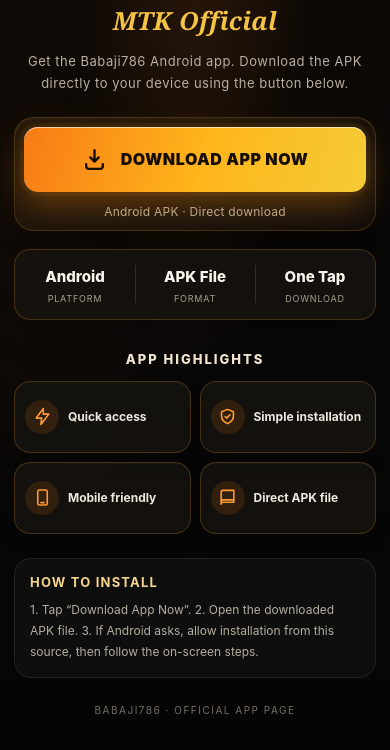
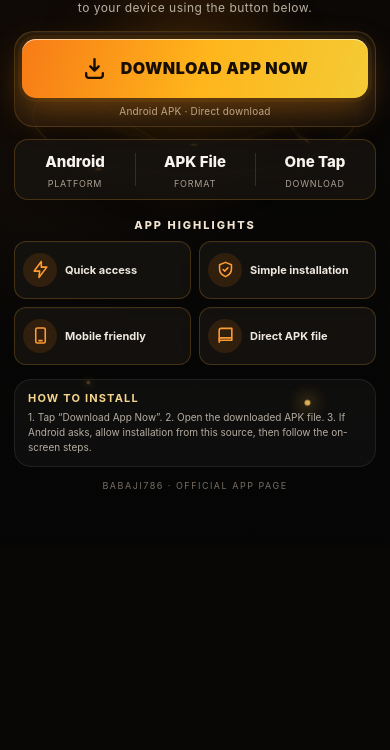
Before and after one commit to ashoksahani7082/babaji786, a plain HTML site: page index.html in a window 390 px wide. Shown: the part 299-1049 px from the top of the page. After the commit the page ends 844 px from the top, so only its background shows below. Drawn offline with Linux system fonts and the light colour scheme.

Commit message:
Add animated 3D orbital background and compact mobile viewport layout

```diff
--- a/index.html
+++ b/index.html
@@ -30,7 +30,45 @@
         radial-gradient(ellipse at 8% 52%, rgba(75, 39, 11, .16), transparent 35%),
         linear-gradient(180deg, #130b06 0%, #090807 52%, #050505 100%);
     }
-    .page { width: min(100%, 760px); margin: 0 auto; text-align: center; }
+    .ambient-scene {
+      position: fixed; inset: 0; overflow: hidden; pointer-events: none; z-index: 0;
+      perspective: 900px; isolation: isolate;
+    }
+    .ambient-glow {
+      position: absolute; width: min(72vw, 620px); aspect-ratio: 1; border-radius: 50%;
+      left: 50%; top: 46%; transform: translate(-50%,-50%);
+      background: radial-gradient(circle, rgba(224,146,28,.17) 0%, rgba(153,83,15,.08) 36%, transparent 70%);
+      filter: blur(18px); animation: ambientBreath 7s ease-in-out infinite alternate;
+    }
+    .orbit {
+      position: absolute; left: 50%; top: 48%; border: 1px solid rgba(245,181,62,.18);
+      border-radius: 50%; transform-style: preserve-3d; transform: translate(-50%,-50%) rotateX(68deg) rotateZ(0deg);
+      box-shadow: 0 0 18px rgba(224,157,44,.07), inset 0 0 18px rgba(224,157,44,.04);
+    }
+    .orbit::before, .orbit::after {
+      content: ""; position: absolute; width: 9px; height: 9px; border-radius: 50%;
+      background: radial-gradient(circle at 30% 25%, #fff2c1, #f6b52d 42%, #a64a08 78%);
+      box-shadow: 0 0 12px #f5b63c, 0 0 28px rgba(245,182,60,.6);
+    }
+    .orbit::before { left: 12%; top: 14%; }
+    .orbit::after { right: 10%; bottom: 12%; width: 6px; height: 6px; }
+    .orbit-one { width: min(82vw, 720px); height: min(82vw, 720px); animation: orbitSpin 24s linear infinite; }
+    .orbit-two { width: min(65vw, 570px); height: min(65vw, 570px); border-color: rgba(255,205,99,.13); animation: orbitSpinBack 31s linear infinite; }
+    .orbit-three { width: min(48vw, 420px); height: min(48vw, 420px); border-style: dashed; border-color: rgba(239,144,27,.15); animation: orbitSpin 38s linear infinite; }
+    .particle {
+      position: absolute; width: 4px; height: 4px; border-radius: 50%; background: #ffc65b;
+      box-shadow: 0 0 12px 3px rgba(255,184,58,.42); opacity: .7;
+      animation: particleFloat 8s ease-in-out infinite;
+    }
+    .particle.p1 { left: 12%; top: 26%; animation-delay: -2s; }
+    .particle.p2 { right: 14%; top: 34%; animation-delay: -5s; }
+    .particle.p3 { left: 22%; bottom: 19%; animation-delay: -3.5s; }
+    .particle.p4 { right: 24%; bottom: 15%; animation-delay: -6s; }
+    @keyframes orbitSpin { from { transform: translate(-50%,-50%) rotateX(68deg) rotateZ(0deg); } to { transform: translate(-50%,-50%) rotateX(68deg) rotateZ(360deg); } }
+    @keyframes orbitSpinBack { from { transform: translate(-50%,-50%) rotateX(68deg) rotateY(24deg) rotateZ(360deg); } to { transform: translate(-50%,-50%) rotateX(68deg) rotateY(24deg) rotateZ(0deg); } }
+    @keyframes ambientBreath { from { opacity: .55; scale: .88; } to { opacity: 1; scale: 1.12; } }
+    @keyframes particleFloat { 0%,100% { transform: translate3d(0,0,0) scale(.8); opacity: .3; } 50% { transform: translate3d(12px,-24px,28px) scale(1.5); opacity: .95; } }
+    .page { width: min(100%, 760px); margin: 0 auto; text-align: center; position: relative; z-index: 1; }
     .topline {
       display: inline-flex; align-items: center; gap: 9px;
       padding: 8px 14px; border: 1px solid var(--line); border-radius: 999px;
@@ -163,24 +201,43 @@
     @media (max-width: 520px) {
       body { padding-left: 14px; padding-right: 14px; }
       .hero { padding-top: 16px; }
-      .logo-wrap { width: min(54vw, 178px); margin-bottom: 7px; }
-      .description { margin-bottom: 22px; font-size: 13px; }
+      .logo-wrap { width: min(39vw, 142px); margin-bottom: 2px; }
+      .hero { padding-top: 8px; }
+      .description { margin: 8px auto 14px; font-size: 12px; line-height: 1.5; }
+      .topline { padding: 6px 11px; font-size: 9px; letter-spacing: 1.5px; }
+      h1 { font-size: clamp(25px, 7vw, 32px); }
+      .subtitle { margin-top: 4px; font-size: clamp(23px, 6vw, 30px); }
       .download-card { padding: 9px; border-radius: 20px; }
-      .download { min-height: 65px; border-radius: 14px; }
-      .details { margin-top: 18px; border-radius: 16px; }
-      .detail { padding: 17px 5px 15px; }
+      .download { min-height: 58px; border-radius: 14px; }
+      .download-card { padding: 7px; }
+      .safe-note { margin-top: 7px; font-size: 10px; }
+      .details { margin-top: 12px; border-radius: 14px; }
+      .detail { padding: 12px 5px 10px; }
       .detail span { font-size: 9px; letter-spacing: .8px; }
-      .features { gap: 9px; }
-      .feature { min-height: 72px; padding: 10px; gap: 9px; font-size: 12px; }
+      .section-title { margin: 18px 0 9px; font-size: 11px; }
+      .features { gap: 8px; }
+      .feature { min-height: 58px; padding: 8px; gap: 8px; font-size: 11px; border-radius: 12px; }
       .feature-icon { width: 34px; height: 34px; flex-basis: 34px; }
-      .install { padding: 15px; }
+      .install { margin-top: 14px; padding: 11px 13px; }
+      .install h2 { margin-bottom: 5px; font-size: 11px; }
+      .install p { font-size: 10px; line-height: 1.5; }
+      footer { margin-top: 13px; font-size: 9px; }
     }
     @media (max-width: 360px) {
       body { padding-left: 11px; padding-right: 11px; }
-      .logo-wrap { width: 154px; }
+      .logo-wrap { width: 126px; }
       .topline { font-size: 9px; letter-spacing: 1.4px; }
       .download { gap: 9px; padding: 15px 10px; font-size: 15px; }
       .feature { font-size: 11px; }
+    }
+    @media (max-height: 760px) and (max-width: 520px) {
+      body { padding-top: max(9px, env(safe-area-inset-top)); padding-bottom: max(12px, env(safe-area-inset-bottom)); }
+      .logo-wrap { width: 112px; }
+      .description { margin-bottom: 10px; }
+      .details { margin-top: 9px; }
+      .section-title { margin-top: 13px; }
+      .install { display: none; }
+      footer { margin-top: 10px; }
     }
     @media (prefers-reduced-motion: reduce) {
       *, *::before, *::after { scroll-behavior: auto !important; transition: none !important; animation: none !important; }
@@ -188,6 +245,14 @@
   </style>
 </head>
 <body>
+  <div class="ambient-scene" aria-hidden="true">
+    <div class="ambient-glow"></div>
+    <div class="orbit orbit-one"></div>
+    <div class="orbit orbit-two"></div>
+    <div class="orbit orbit-three"></div>
+    <span class="particle p1"></span><span class="particle p2"></span>
+    <span class="particle p3"></span><span class="particle p4"></span>
+  </div>
   <main class="page">
     <div class="topline">Official Android Application</div>
     <section class="hero" aria-labelledby="page-title">
```
